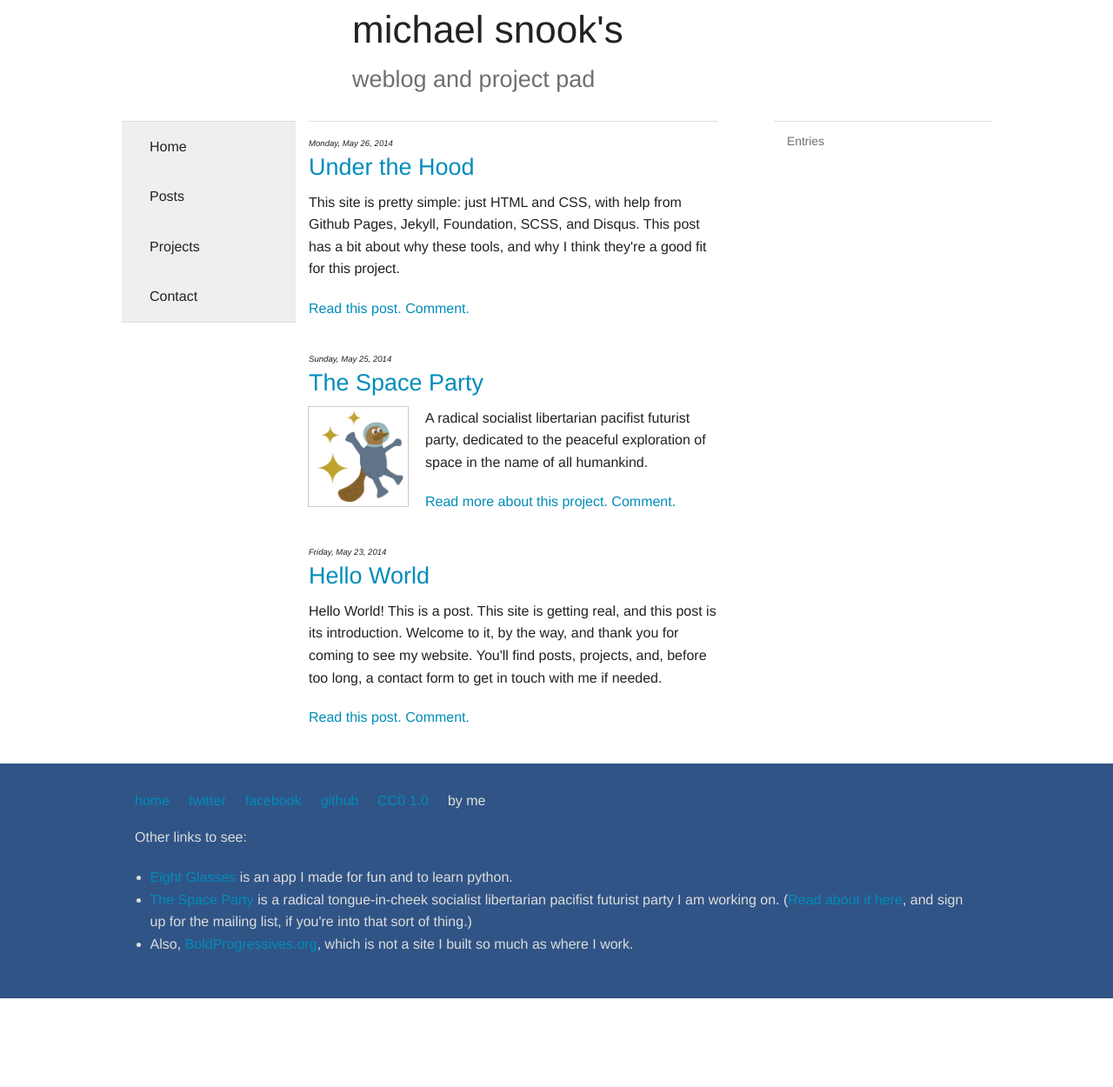
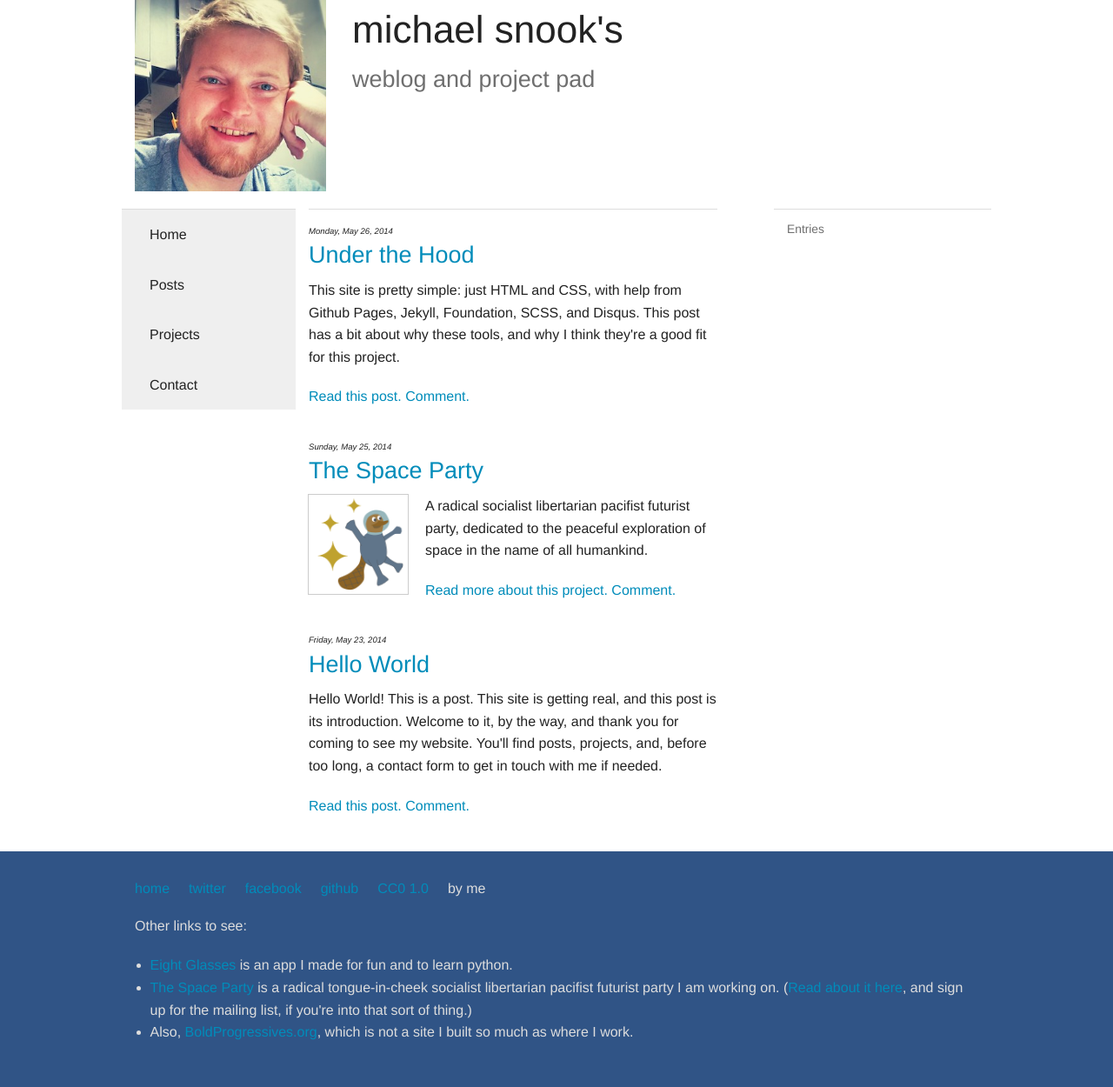
Before and after one commit to michaelsnook/snook.pub, a Jekyll site: the page built from index.html, in a window 1280 px wide. Shown: the whole page at 87% size. Built offline with Jekyll 4.4.1, drawn with Linux system fonts in a browser that asks for light colours; comment, search, counter and statistics services are not loaded; before the commit the page ends 1148 px from its top, so only the background shows below that.

Commit message:
site image and spacing

```diff
--- a/_includes/header.html
+++ b/_includes/header.html
@@ -9,9 +9,13 @@
   <script src="/static/javascripts/modernizr.js"></script>
 </head>
 <body>
-<nav id="header">
+<nav id="header" class="site-pic">
   <div class="row">
-    <div class="small-12 medium-9 medium-offset-3 columns">
+
+    <div class="medium-3 columns">
+      <img class="site-pic" src="/static/images/face.jpg">
+    </div>
+    <div class="small-12 medium-9 columns titles">
       <a href="/"><h1>michael snook's</h1></a>
       <h3 class="subheader">weblog and project pad</h3>
     </div>
--- a/_includes/left_sidebar.html
+++ b/_includes/left_sidebar.html
@@ -1,4 +1,4 @@
-<dl class="tabs vertical border-top border-bottom" data-tab>
+<dl class="tabs vertical border-top" data-tab>
   <dd {% if page.name == 'home' %}class="active"{% endif %}>
     <a href="/index.html">Home</a>
   </dd>
```
Also changed, not shown: scss/app.scss (+17 -0 lines), static/images/face.jpg (added), 1 other file.
